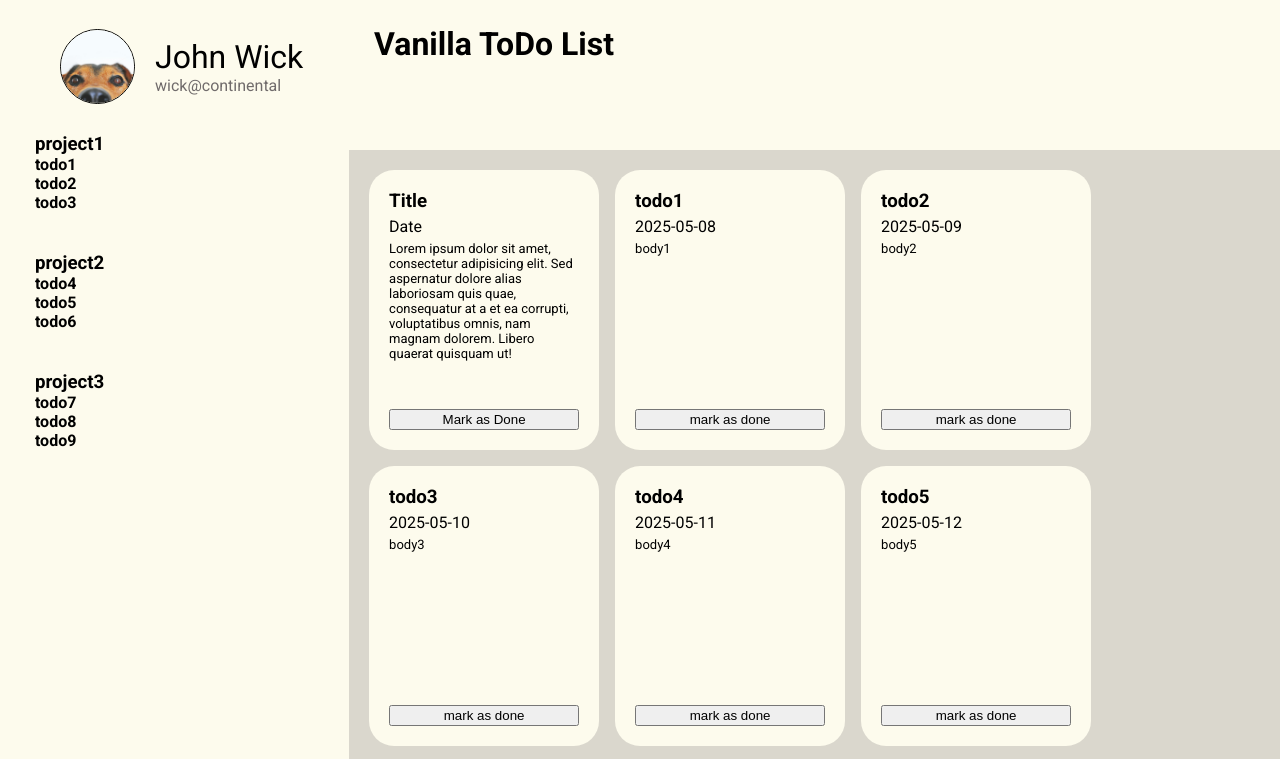
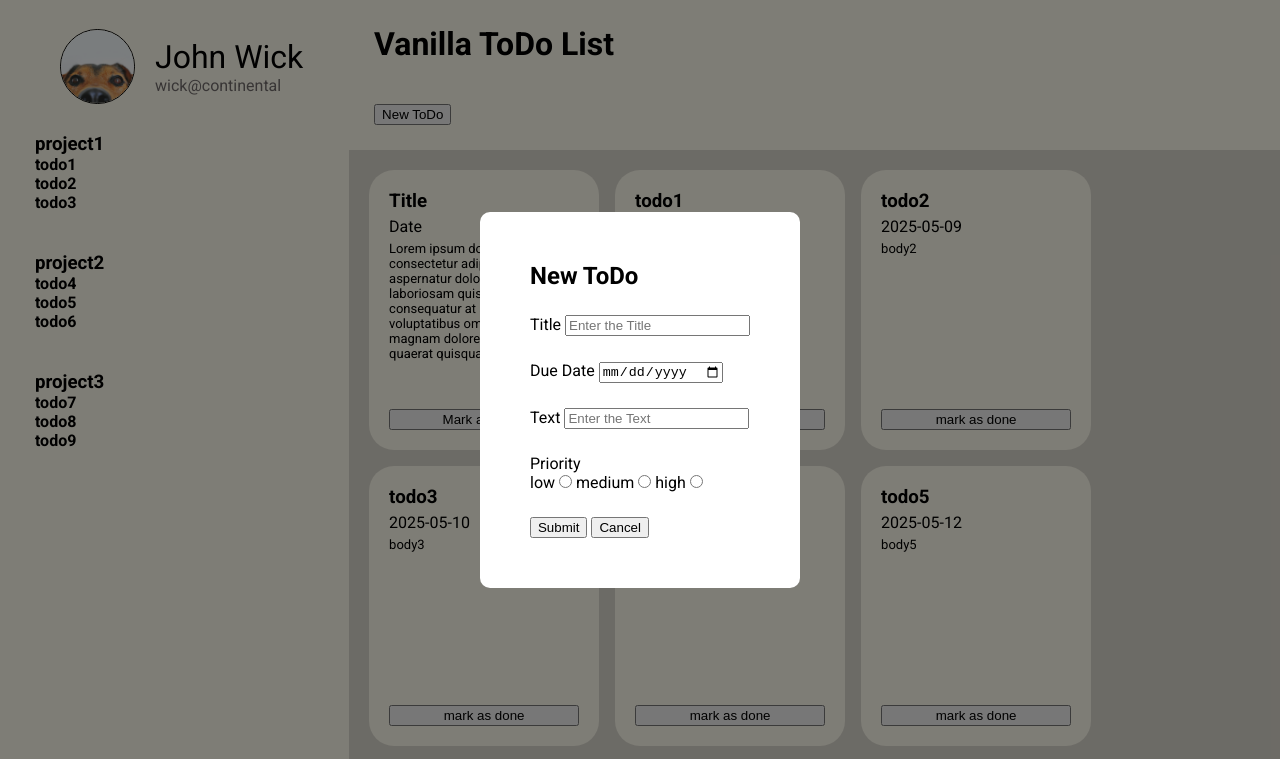
Before and after one commit to adithyan-sajan/Vanilla-ToDo, a website built with webpack: page src/template.html in a window 1280 px wide. Shown: the top 759 px of the page. Built offline with nearby package versions, Linux system fonts and the light colour scheme; a web font is replaced by a local one.

Commit message:
create modal

```diff
--- a/src/styles.css
+++ b/src/styles.css
@@ -61,6 +61,10 @@ body {
 .right-header {
   background-color: #fdfbed;
   padding: 25px;
+  display: flex;
+  flex-direction: column;
+  justify-content: space-between;
+  align-items: start;
 }
 .card-container {
   display: grid;
@@ -89,3 +93,27 @@ body {
 button {
   margin-top: auto;
 }
+
+.modal-container{
+  height: 100%;
+  width: 100%;
+  background-color: rgba(0, 0, 0, 0.5);
+  position: absolute;
+  top: 0;
+  left: 0;
+  display: flex;
+  justify-content: center;
+  align-items: center;
+  z-index: 100;
+}
+.form-container{
+  background-color: white;
+  padding: 50px;
+  border-radius: 10px;
+  /*width: 25%;*/
+  /*height: 25%;*/
+  display: flex;
+  flex-direction: column;
+  justify-content: center;
+  gap: 25px;
+}
--- a/src/template.html
+++ b/src/template.html
@@ -19,7 +19,10 @@
       <div class="projects"></div>
     </div>
     <div class="right-side">
-      <div class="right-header"><h1>Vanilla ToDo List</h1></div>
+      <div class="right-header">
+        <h1>Vanilla ToDo List</h1>
+        <button type="button">New ToDo</button>
+      </div>
       <div class="card-container">
         <div class="card">
           <h3>Title</h3>
@@ -29,5 +32,37 @@
         </div>
       </div>
     </div>
+    <div class="modal-container">
+      <form action="submit" class="form-container">
+        <h2>New ToDo</h2>
+        <span>
+          <label for="title">Title</label>
+          <input type="text" name="title" id="title" placeholder="Enter the Title" />
+        </span>
+        <span>
+          <label for="date">Due Date</label>
+          <input type="date" name="date" id="date">
+        </span>
+        <span>
+          <label for="body">Text</label>
+          <input type="text" name="body" id="body" placeholder="Enter the Text" />
+        </span>
+        <span>
+          <p>Priority</p>
+          <span class="radio-buttons">
+            <label for="low">low</label>
+            <input type="radio" name="priority" id="low" value="low">
+            <label for="medium">medium</label>
+            <input type="radio" name="priority" id="medium" value="medium">
+            <label for="high">high</label>
+            <input type="radio" name="priority" id="high" value="high">
+          </span>
+        </span>
+        <span class="modal-buttons">
+          <button type="submit">Submit</button>
+          <button type="button">Cancel</button>
+        </span>
+      </form>
+    </div>
   </body>
 </html>
```
